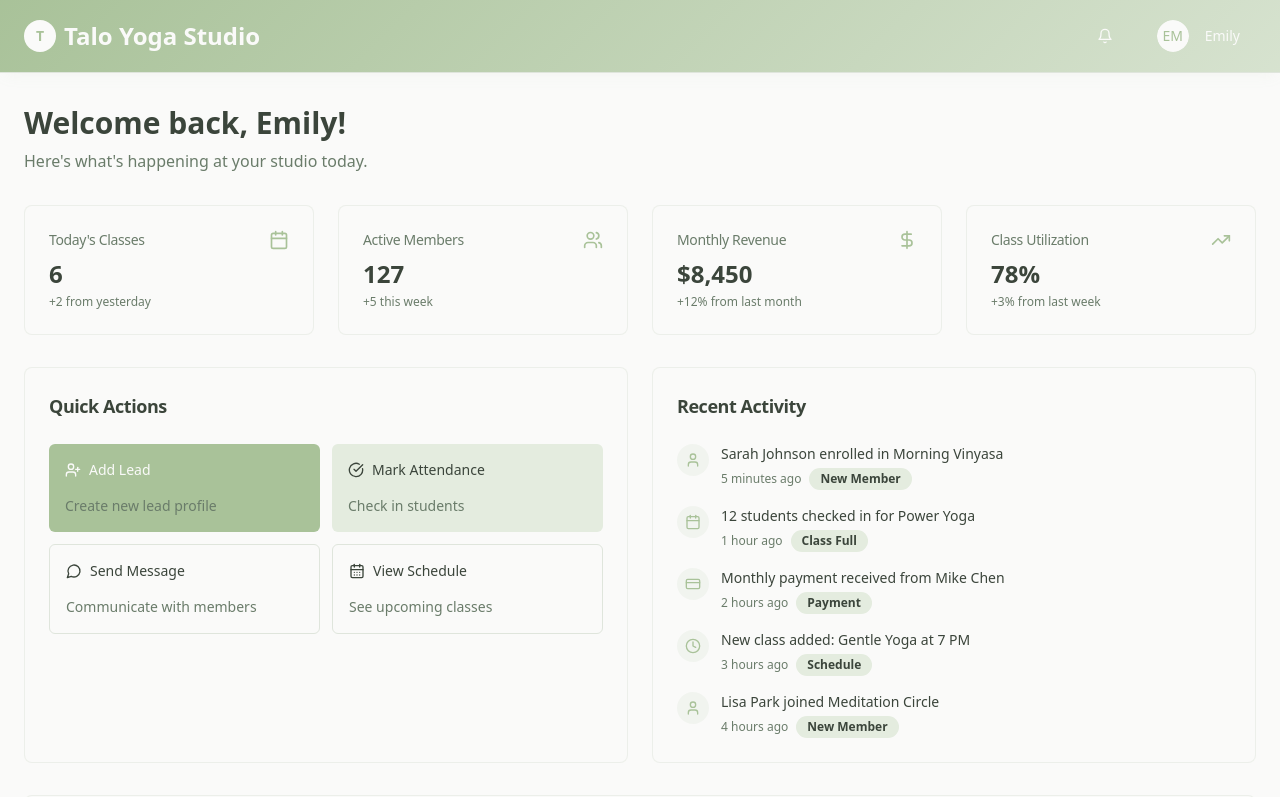
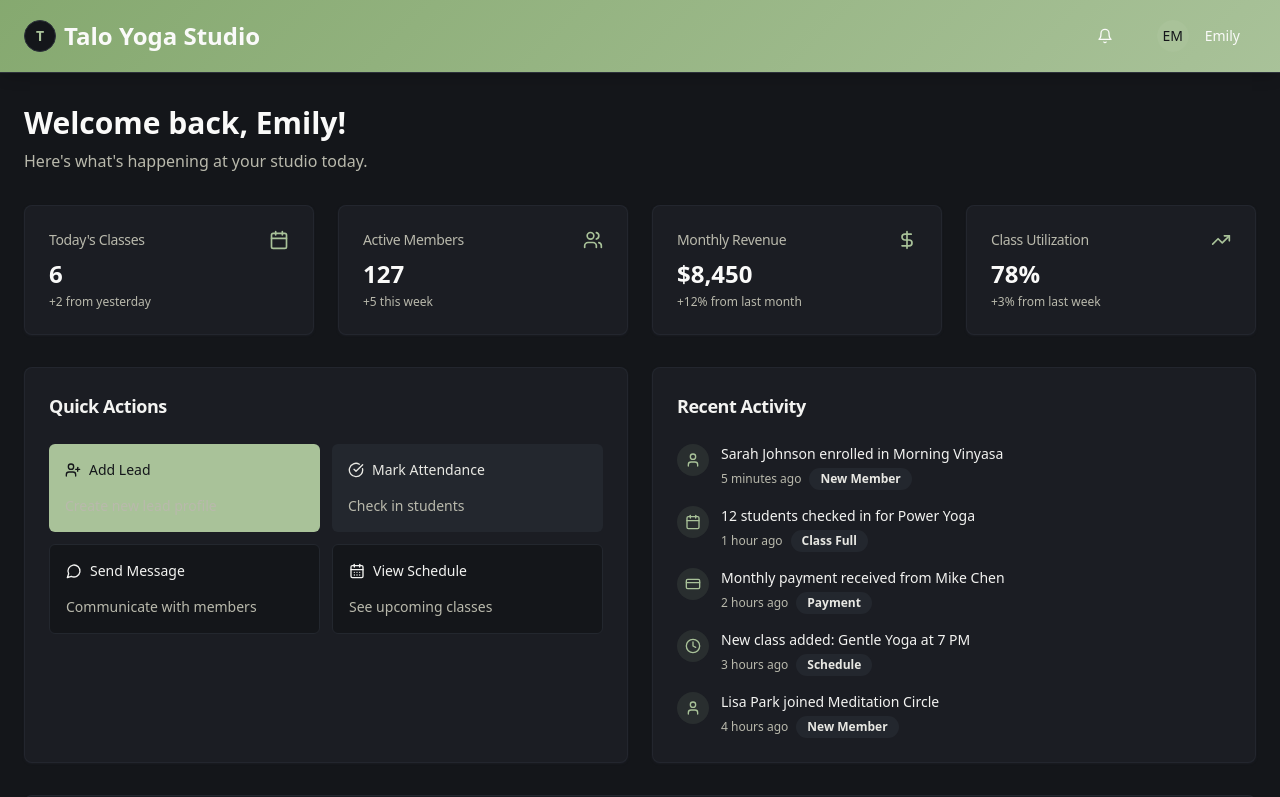
Before and after one commit to treydodson26/talo-zen-studio-flow, a React (Vite) app: page / in a window 1280 px wide. Shown: the top 797 px of the page. Built offline with nearby package versions, Linux system fonts and the light colour scheme.

Commit message:
Incorporate black background
Improve visibility of fonts and buttons by incorporating a black background.

```diff
--- a/src/components/dashboard/Alerts.tsx
+++ b/src/components/dashboard/Alerts.tsx
@@ -51,7 +51,7 @@ export function Alerts() {
       <CardContent>
         <div className="space-y-4">
           {alerts.map((alert) => (
-            <Alert key={alert.id} className={`border ${alert.urgent ? 'border-destructive/50 bg-destructive/5' : 'border-border'}`}>
+            <Alert key={alert.id} className={`border ${alert.urgent ? 'border-destructive bg-destructive/10' : 'border-border bg-card'}`}>
               <alert.icon className={`h-4 w-4 ${alert.urgent ? 'text-destructive' : 'text-primary'}`} />
               <AlertDescription className="flex items-center justify-between">
                 <div className="space-y-1">
--- a/src/components/dashboard/Header.tsx
+++ b/src/components/dashboard/Header.tsx
@@ -16,32 +16,32 @@ export function Header() {
         <div className="flex items-center justify-between">
           <div className="flex items-center space-x-4">
             <div className="flex items-center space-x-2">
-              <div className="w-8 h-8 bg-primary-foreground rounded-full flex items-center justify-center">
+              <div className="w-8 h-8 bg-background rounded-full flex items-center justify-center border border-border">
                 <span className="text-primary font-bold text-sm">T</span>
               </div>
-              <h1 className="text-2xl font-bold text-primary-foreground">
+              <h1 className="text-2xl font-bold text-foreground">
                 Talo Yoga Studio
               </h1>
             </div>
           </div>
 
           <div className="flex items-center space-x-4">
-            <Button variant="ghost" size="icon" className="text-primary-foreground hover:bg-primary-foreground/10">
+            <Button variant="ghost" size="icon" className="text-foreground hover:bg-accent hover:text-accent-foreground">
               <Bell className="h-5 w-5" />
             </Button>
 
             <DropdownMenu>
               <DropdownMenuTrigger asChild>
-                <Button variant="ghost" className="flex items-center space-x-2 text-primary-foreground hover:bg-primary-foreground/10">
+                <Button variant="ghost" className="flex items-center space-x-2 text-foreground hover:bg-accent hover:text-accent-foreground">
                   <Avatar className="h-8 w-8">
-                    <AvatarFallback className="bg-primary-foreground text-primary">
+                    <AvatarFallback className="bg-primary text-primary-foreground">
                       EM
                     </AvatarFallback>
                   </Avatar>
                   <span>Emily</span>
                 </Button>
               </DropdownMenuTrigger>
-              <DropdownMenuContent align="end" className="w-56">
+              <DropdownMenuContent align="end" className="w-56 bg-popover border-border">
                 <DropdownMenuItem>
                   <User className="mr-2 h-4 w-4" />
                   Profile
--- a/src/index.css
+++ b/src/index.css
@@ -8,32 +8,32 @@ All colors MUST be HSL.
 
 @layer base {
   :root {
-    --background: 60 9% 98%;
-    --foreground: 120 8% 25%;
+    --background: 220 13% 9%;
+    --foreground: 60 9% 98%;
 
-    --card: 60 9% 98%;
-    --card-foreground: 120 8% 25%;
+    --card: 220 13% 12%;
+    --card-foreground: 60 9% 95%;
 
-    --popover: 60 9% 98%;
-    --popover-foreground: 120 8% 25%;
+    --popover: 220 13% 12%;
+    --popover-foreground: 60 9% 95%;
 
     --primary: 97 25% 68%;
-    --primary-foreground: 60 9% 98%;
+    --primary-foreground: 220 13% 9%;
 
-    --secondary: 97 25% 90%;
-    --secondary-foreground: 120 8% 25%;
+    --secondary: 220 13% 16%;
+    --secondary-foreground: 60 9% 90%;
 
-    --muted: 97 15% 93%;
-    --muted-foreground: 120 8% 45%;
+    --muted: 220 13% 16%;
+    --muted-foreground: 60 9% 70%;
 
     --accent: 259 35% 75%;
-    --accent-foreground: 60 9% 98%;
+    --accent-foreground: 220 13% 9%;
 
     --destructive: 0 84.2% 60.2%;
-    --destructive-foreground: 210 40% 98%;
+    --destructive-foreground: 60 9% 98%;
 
-    --border: 97 15% 88%;
-    --input: 97 15% 88%;
+    --border: 220 13% 20%;
+    --input: 220 13% 16%;
     --ring: 97 25% 68%;
 
     --sage-green: 97 25% 68%;
@@ -42,28 +42,28 @@ All colors MUST be HSL.
     --sage-light: 97 25% 85%;
     --sage-dark: 97 25% 55%;
 
-    --gradient-primary: linear-gradient(135deg, hsl(var(--sage-green)), hsl(var(--sage-light)));
-    --gradient-accent: linear-gradient(135deg, hsl(var(--soft-purple)), hsl(var(--sage-light)));
-    --shadow-soft: 0 4px 16px -4px hsl(var(--sage-green) / 0.1);
-    --shadow-card: 0 2px 8px -2px hsl(var(--sage-green) / 0.1);
+    --gradient-primary: linear-gradient(135deg, hsl(97 25% 55%), hsl(97 25% 68%));
+    --gradient-accent: linear-gradient(135deg, hsl(259 35% 75%), hsl(97 25% 68%));
+    --shadow-soft: 0 4px 16px -4px hsl(0 0% 0% / 0.3);
+    --shadow-card: 0 2px 8px -2px hsl(0 0% 0% / 0.2);
 
     --radius: 0.5rem;
 
-    --sidebar-background: 0 0% 98%;
+    --sidebar-background: 220 13% 12%;
 
-    --sidebar-foreground: 240 5.3% 26.1%;
+    --sidebar-foreground: 60 9% 90%;
 
-    --sidebar-primary: 240 5.9% 10%;
+    --sidebar-primary: 97 25% 68%;
 
-    --sidebar-primary-foreground: 0 0% 98%;
+    --sidebar-primary-foreground: 220 13% 9%;
 
-    --sidebar-accent: 240 4.8% 95.9%;
+    --sidebar-accent: 220 13% 16%;
 
-    --sidebar-accent-foreground: 240 5.9% 10%;
+    --sidebar-accent-foreground: 60 9% 90%;
 
-    --sidebar-border: 220 13% 91%;
+    --sidebar-border: 220 13% 20%;
 
-    --sidebar-ring: 217.2 91.2% 59.8%;
+    --sidebar-ring: 97 25% 68%;
   }
 
   .dark {
```
